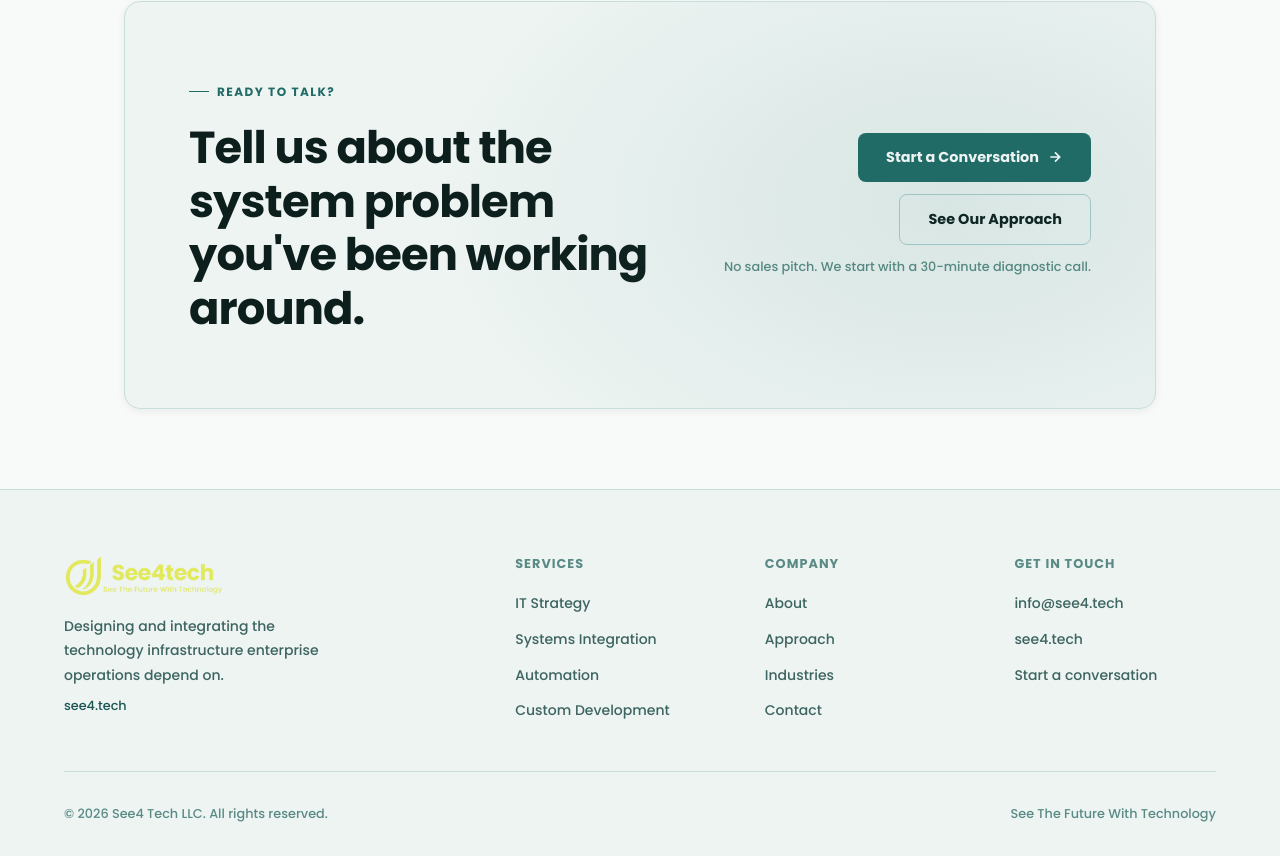
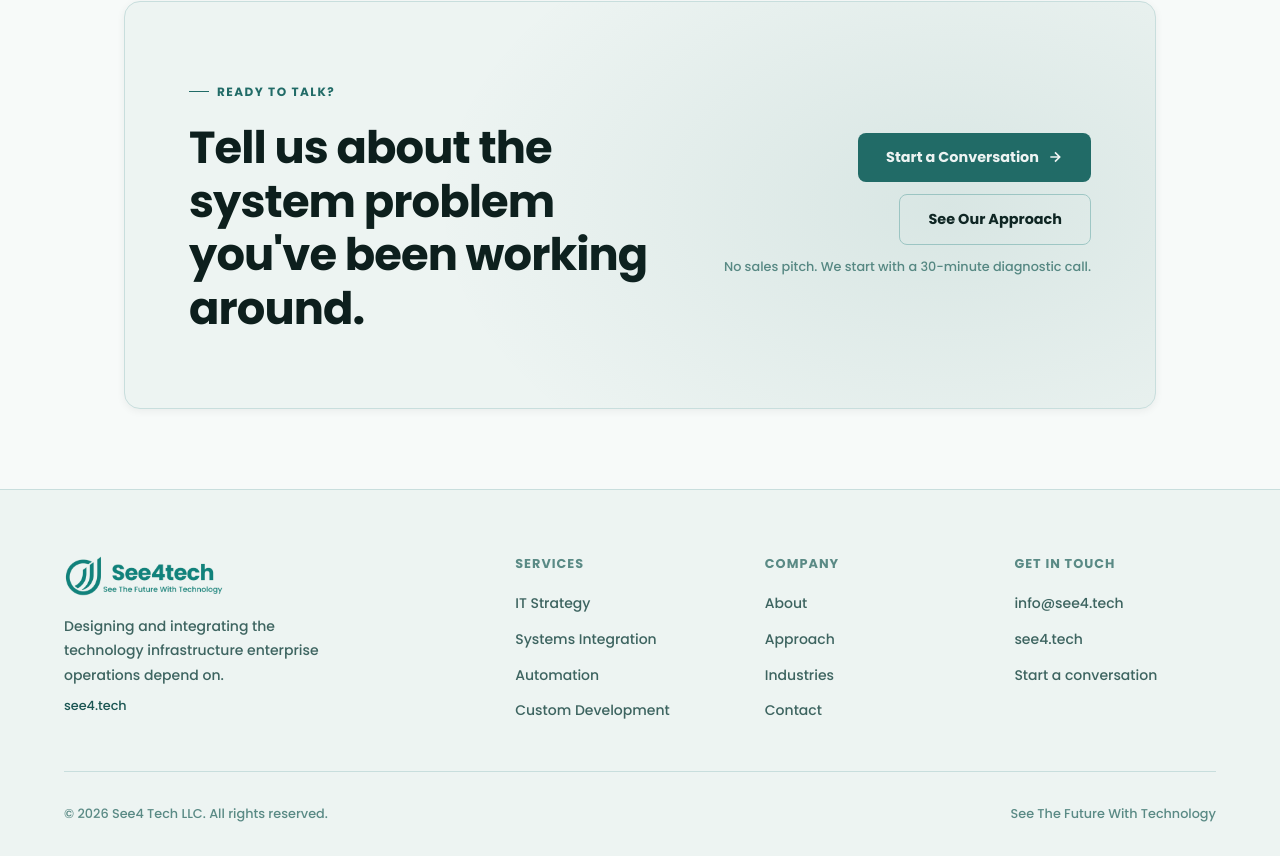
Before and after one commit to see4tech/see4tech-website, a plain HTML site: page index.html in a window 1280 px wide. Shown: the part 4057-4913 px from the top of the page. Drawn offline with Linux system fonts and the light colour scheme.

Commit message:
fix: footer logo swap for light/dark theme

```diff
--- a/index.html
+++ b/index.html
@@ -1063,7 +1063,7 @@
   <div class="footer-inner">
     <div class="footer-top">
       <div class="footer-brand">
-        <img src="see4tech-nav-logo.png" alt="See4Tech" style="height:44px;width:auto;margin-bottom:12px">
+        <img src="see4tech-nav-logo.png" alt="See4Tech" class="logo-dark" style="height:44px;width:auto;margin-bottom:12px"><img src="see4tech-teal-logo.png" alt="See4Tech" class="logo-light" style="height:44px;width:auto;margin-bottom:12px;display:none">
         <p data-en="Designing and integrating the technology infrastructure enterprise operations depend on." data-es="Diseñando e integrando la infraestructura tecnológica de la que dependen las operaciones empresariales.">Designing and integrating the technology infrastructure enterprise operations depend on.</p>
         <p style="margin-top:8px;font-size:.8rem"><a href="https://see4.tech" style="color:var(--teal-light)">see4.tech</a></p>
       </div>
```
